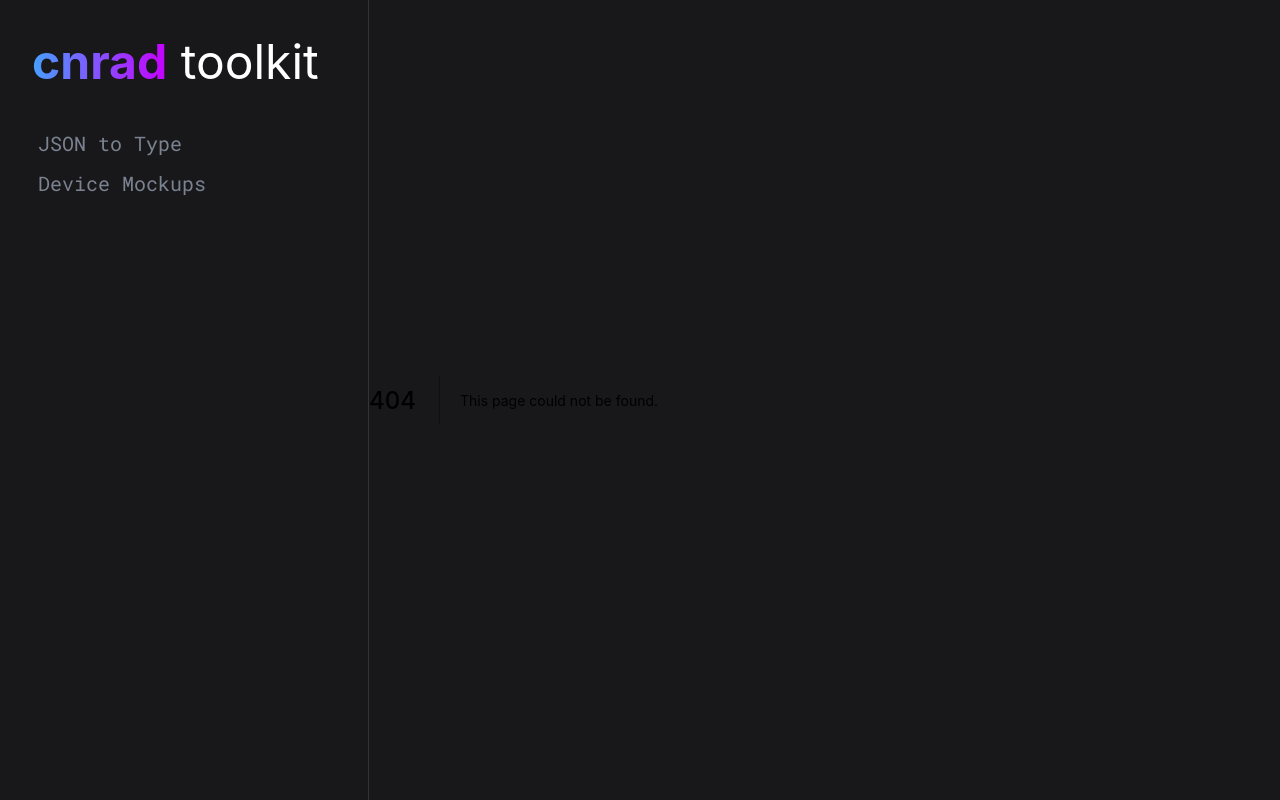
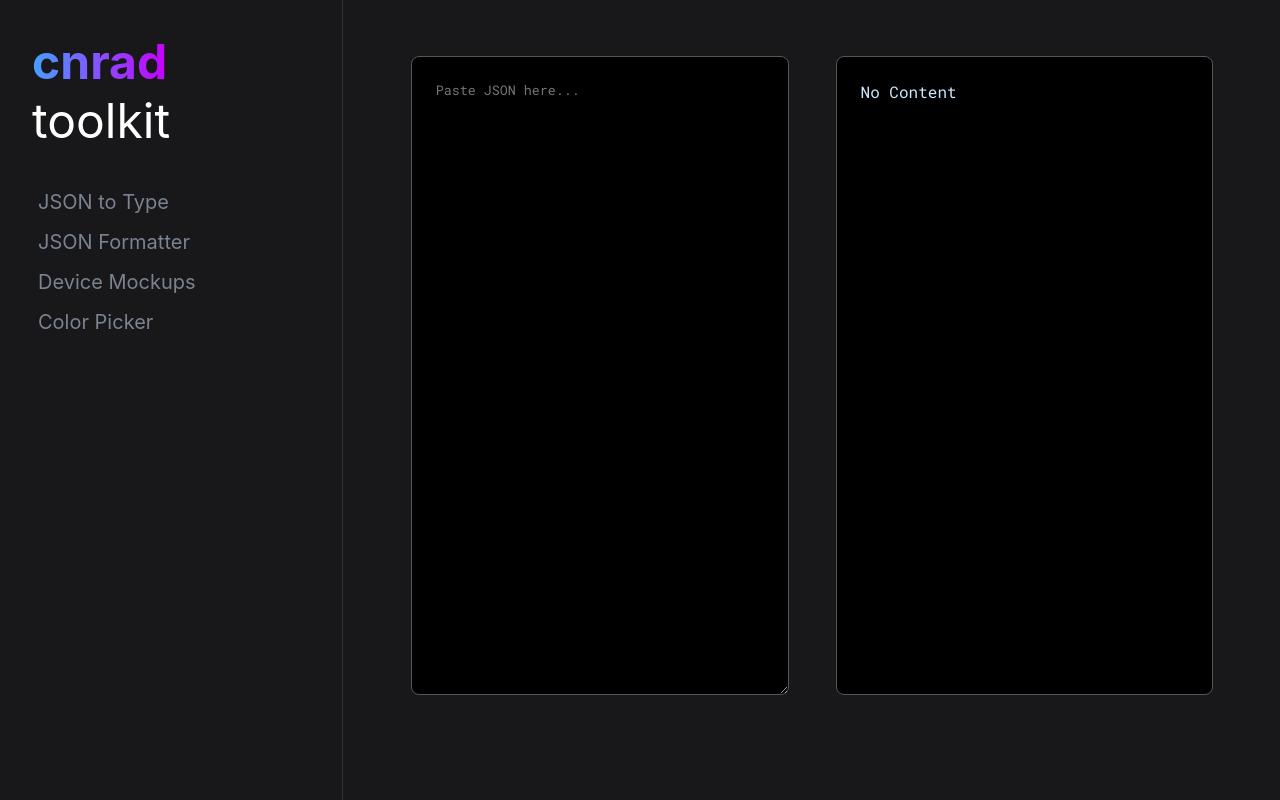
Before and after one commit to cnrad/tools, a Next.js app: page /json-format in a window 1280 px wide. Before the commit this address had no page. Built offline with nearby package versions, Linux system fonts and the light colour scheme.

Commit message:
begin color, add json formatter

```diff
--- a/package.json
+++ b/package.json
@@ -9,12 +9,14 @@
     "lint": "next lint"
   },
   "dependencies": {
+    "@types/react-color": "^3.0.4",
     "@types/react-router-dom": "^5.1.7",
     "@types/styled-components": "^5.1.10",
     "framer-motion": "^4.1.17",
     "json_typegen_wasm": "^0.6.1",
     "next": "11.0.1",
     "react": "17.0.2",
+    "react-color": "^2.19.3",
     "react-dom": "17.0.2",
     "styled-components": "^5.3.0"
   },
--- /dev/null
+++ b/pages/json-format.tsx
@@ -0,0 +1,93 @@
+//thanks again github.com/alii @ uwu.red
+
+import styled from 'styled-components';
+import { useState } from "react";
+import PageWrapper from "../src/components/PageWrapper";
+
+function JsonFormat() {
+
+    const [inputValue, setInputValue] = useState("");
+
+    function Value(props: { value: string }) {
+        if (props.value === "") {
+          return <Result>No Content</Result>;
+        }
+
+        try {
+          return <Result>{JSON.stringify(JSON.parse(props.value), null, 4)}</Result>;
+        } catch (e) {
+          return (
+            <>
+              <Result>Invalid JSON:<br/>{e.message}</Result>
+            </>
+          );
+        }
+    }
+
+
+    return (
+        <PageWrapper>
+            <Container>
+                <TextArea placeholder="Paste JSON here..." value={inputValue} onChange={(e) => setInputValue(e.target.value)} />
+                <Col>
+                    <Value value={inputValue} />
+                </Col>
+            </Container>
+        </PageWrapper>
+    );
+}
+
+const Container = styled.div`
+    position: relative;
+    width: 100%;
+    height: 100%;
+    inset: 0;
+    display: flex;
+    flex-direction: row;
+    flex-wrap: nowrap;
+    align-items: top;
+    justify-content: center;
+    padding: 2rem;
+`
+
+const TextArea = styled.textarea`
+    width: 35%;
+    height: 80%;
+    min-height: 70%;
+    background: #1a1a1a;
+    font-family: 'Roboto Mono', monospace;
+    padding: 1.5rem;
+    margin: 1.5rem;
+    resize: vertical;
+    border: solid 1px #555;
+    border-radius: 0.5rem;
+    color: #cfe8ff;
+    background: #000;
+    scrollbar-width: thin;
+`
+
+const Col = styled.div`
+    display: flex;
+    flex-direction: column;
+    padding: 0 1.5rem;
+    margin: 0 1.5rem;
+    width: 35%;
+    align-items: center;
+`
+
+const Result = styled.pre`
+    width: 100%;
+    min-height: 70%;
+    height: 80%;
+    background: #1a1a1a;
+    font-family: 'Roboto Mono', monospace;
+    padding: 1.5rem;
+    margin: 1.5rem;
+    border: solid 1px #555;
+    border-radius: 0.5rem;
+    color: #cfe8ff;
+    background: #000;
+    overflow-y: scroll;
+`
+
+export default JsonFormat;
--- a/src/components/Nav.tsx
+++ b/src/components/Nav.tsx
@@ -55,6 +55,7 @@ const Header = styled(motion.div)`
     font-size: 3rem;
     font-weight: 400;
     margin: 2rem 0;
+    user-select: none;
 `
 
 const Cnrad = styled(motion.span)`
@@ -63,6 +64,7 @@ const Cnrad = styled(motion.span)`
     -webkit-background-clip: text;
     color: rgba(0, 0, 0, 0);
     font-weight: 700;
+    user-select: none;
 `
 
 const ToolItems = styled(motion.div)`
@@ -83,6 +85,7 @@ const Item = styled(motion.div)`
     color: #7b8290;
     font-size: 1.25rem;
     margin-left: -20px;
+    user-select: none;
 
     white-space: nowrap;
     display: flex;
@@ -90,7 +93,6 @@ const Item = styled(motion.div)`
     align-items: center;
     justify-content: left;
     flex-wrap: nowrap;
-    font-family: 'Roboto Mono' !important;
 
     & > svg {
         transition: fill 0.15s ease-in-out;
--- a/src/toolsList.ts
+++ b/src/toolsList.ts
@@ -4,8 +4,16 @@ const toolsList = [
         name: "JSON to Type"
     },
     {
+        url: "/json-format",
+        name: "JSON Formatter"
+    },
+    {
         url: "/mockup",
         name: "Device Mockups"
+    },
+    {
+        url: "/color",
+        name: "Color Picker"
     }
 ];
 
```
Also changed, not shown: pages/color.tsx (added, +74 -0 lines), 1 other file (tests, documents, lock files or other folders).
